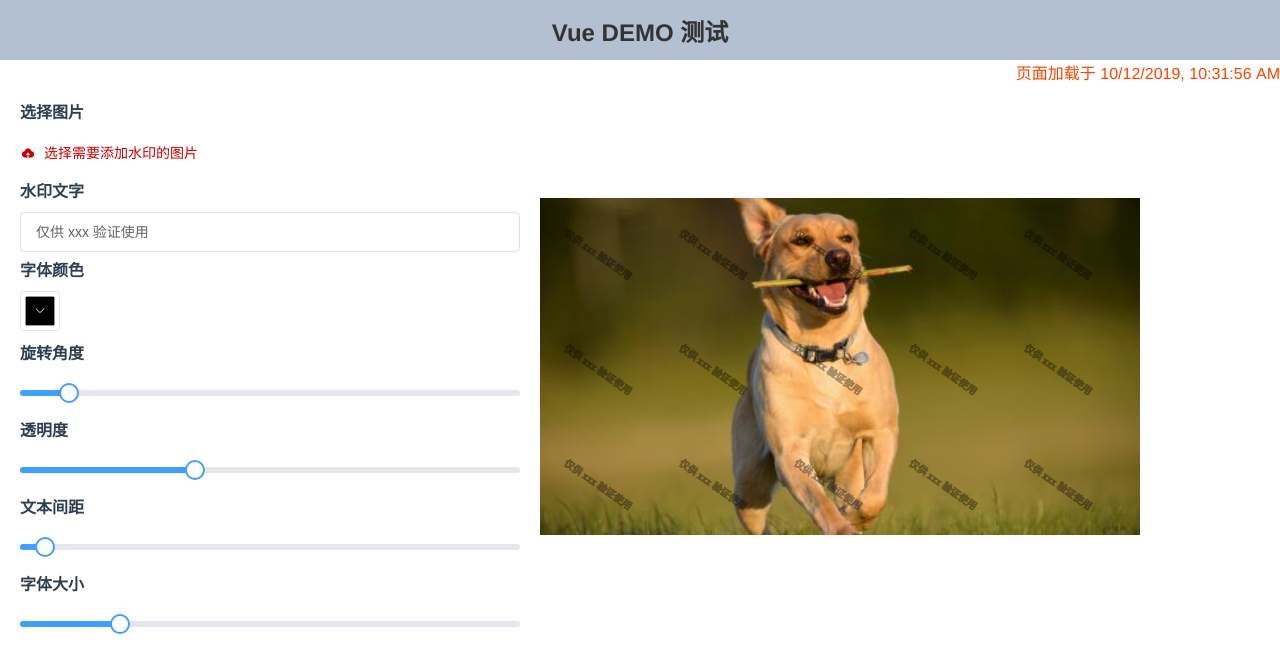
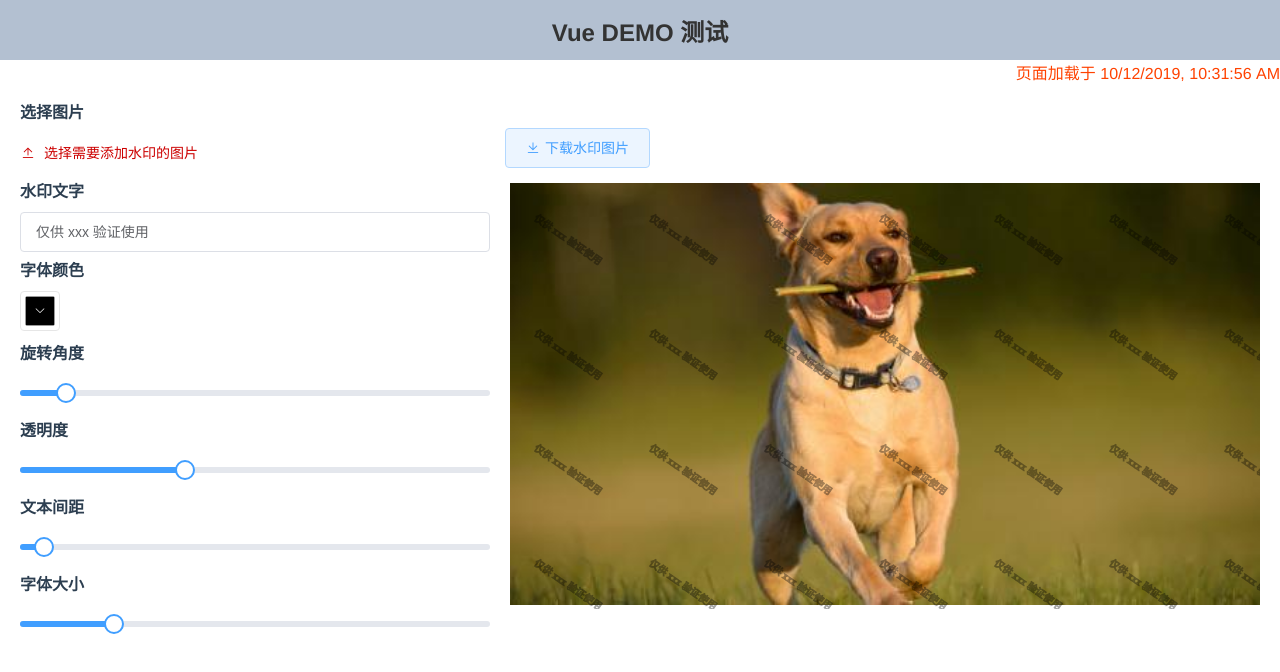
Before and after one commit to chengheai/daily-vue-demo, a Vue app: page /#/watermark in a window 1280 px wide. Shown: the top 672 px of the page. Built offline with nearby package versions, Linux system fonts and the light colour scheme; what vue-quill-editor would draw is missing.

Commit message:
feat：add download

```diff
--- a/package.json
+++ b/package.json
@@ -39,6 +39,7 @@
     "chalk": "^2.0.1",
     "copy-webpack-plugin": "^4.0.1",
     "css-loader": "^0.28.0",
+    "dom-to-image": "^2.6.0",
     "eslint": "^4.15.0",
     "eslint-config-standard": "^10.2.1",
     "eslint-friendly-formatter": "^3.0.0",
--- a/src/components/Dashboard.vue
+++ b/src/components/Dashboard.vue
@@ -183,6 +183,11 @@
         <el-button type="primary">orientation</el-button>
       </router-link>
     </el-col>
+    <el-col :xs="12" :sm="6" :md="6" :lg="3" :xl="2">
+      <router-link to="/watermark" tag="li">
+        <el-button type="primary">watermark</el-button>
+      </router-link>
+    </el-col>
   </div>
 </template>
 
--- a/src/components/Watermark.vue
+++ b/src/components/Watermark.vue
@@ -5,10 +5,7 @@
         <p>选择图片</p>
         <el-button type="text" style="color: #c00;"
           ><label for="uploads">
-            <i
-              class="el-icon-upload el-icon--righ"
-              style="margin-right: 5px;"
-            ></i>
+            <i class="el-icon-upload2" style="margin-right: 5px;"></i>
             选择需要添加水印的图片</label
           ></el-button
         >
@@ -53,15 +50,26 @@
         :max="50"
       ></el-slider>
     </div>
-    <div class="preview">
-      <img :src="preImg || defaultimg" alt="" />
-      <div class="watermark" :style="{ background: paint }"></div>
+    <div>
+      <el-button
+        @click="handleDown"
+        class="download-btn"
+        type="primary"
+        plain
+        icon="el-icon-download"
+        >下载水印图片</el-button
+      >
+      <div class="preview" ref="previewImg">
+        <img :src="preImg || defaultimg" alt="" />
+        <div class="watermark" :style="{ background: paint }"></div>
+      </div>
     </div>
   </div>
 </template>
 <script>
 /* eslint-disable */
 import defaultimg from "./../assets/dog.jpg";
+import DomToImage from "dom-to-image";
 export default {
   data() {
     return {
@@ -103,6 +111,24 @@
       reader.readAsDataURL(file);
       // 转化为blob
       // reader.readAsArrayBuffer(file)
+    },
+    handleDown() {
+      let node = this.$refs.previewImg;
+      let that = this;
+      DomToImage.toPng(node)
+        .then(function(dataUrl) {
+          var oLink = document.createElement("a");
+          oLink.download = "水印图片.png";
+          oLink.href = dataUrl;
+          oLink.click();
+          that.$nextTick(() => {
+            that.$message.success("水印图片下载成功");
+          });
+        })
+        .catch(function(error) {
+          console.error("oops, something went wrong!", error);
+          that.$message.error("下载失败");
+        });
     }
   },
   computed: {
@@ -150,13 +176,16 @@
     margin-bottom: 10px;
     font-weight: 600;
   }
+  .download-btn {
+    margin: 0 15px 15px;
+  }
   .optea {
     width: 500px;
   }
   .preview {
     position: relative;
     margin-left: 20px;
-    min-width: 600px;
+    min-width: 750px;
     img {
       width: 100%;
       height: 100%;
```
